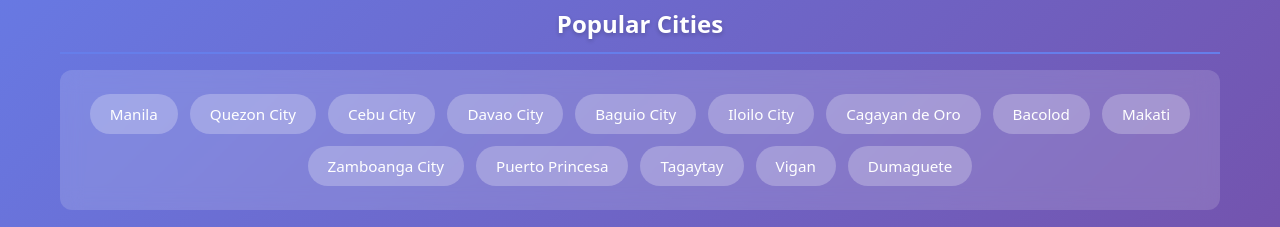
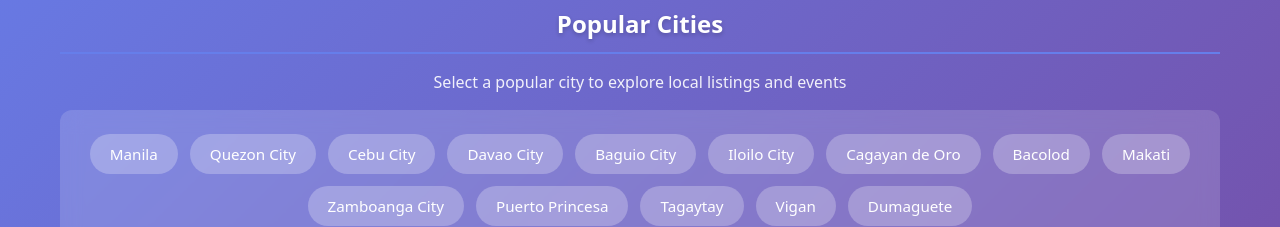
Before and after one commit to jbernadas/islalist-pwa, a React (Vite) app in the folder frontend/: page / in a window 1280 px wide. Shown: the part 217-444 px from the top of the page. Built offline with nearby package versions, Linux system fonts and the light colour scheme; no server answers.

Commit message:
Adds verbage below Popular Cities title

```diff
--- a/frontend/src/pages/Home.jsx
+++ b/frontend/src/pages/Home.jsx
@@ -228,6 +228,9 @@ const Home = () => {
         {/* Featured Cities Section */}
         <div className="featured-cities-section">
           <h3 className="section-title">Popular Cities</h3>
+          <p className="section-description">
+            Select a popular city to explore local listings and events
+          </p>
           <div className="featured-cities-list">
             {FEATURED_CITIES.map((city, index) => (
               <button
```
